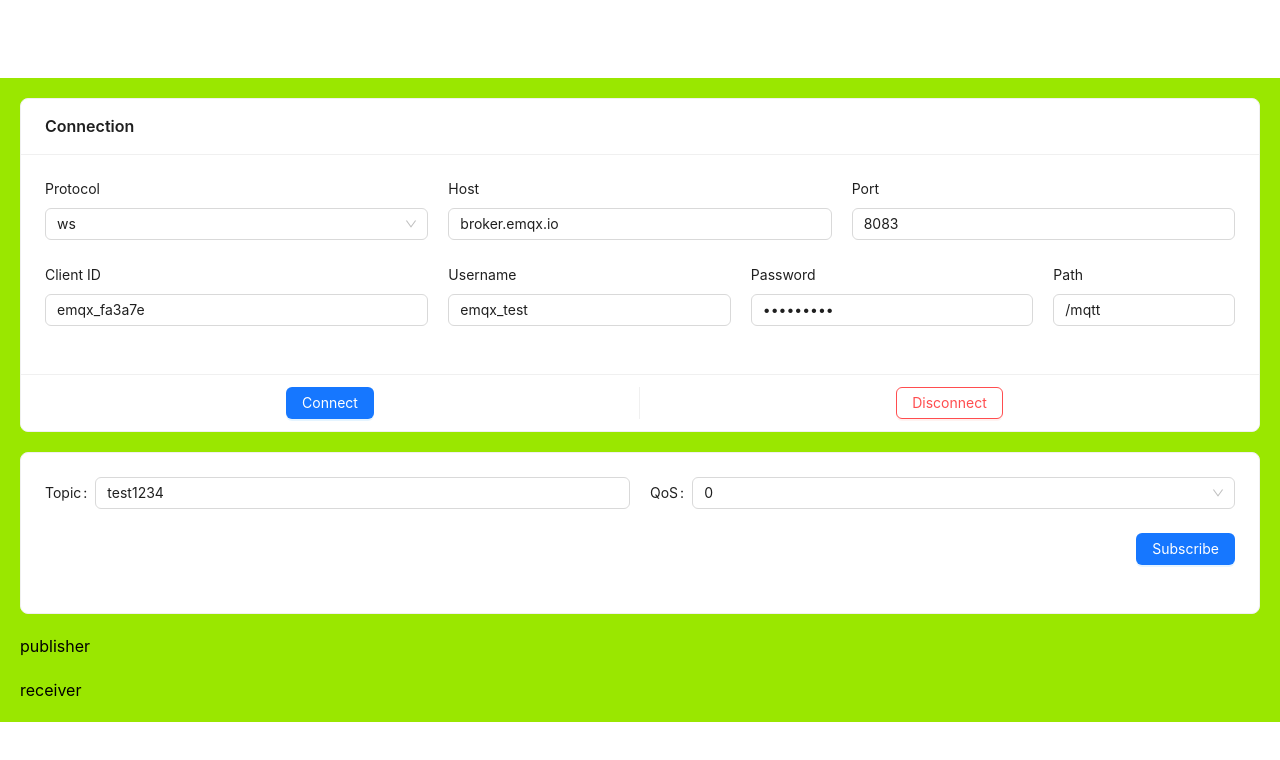
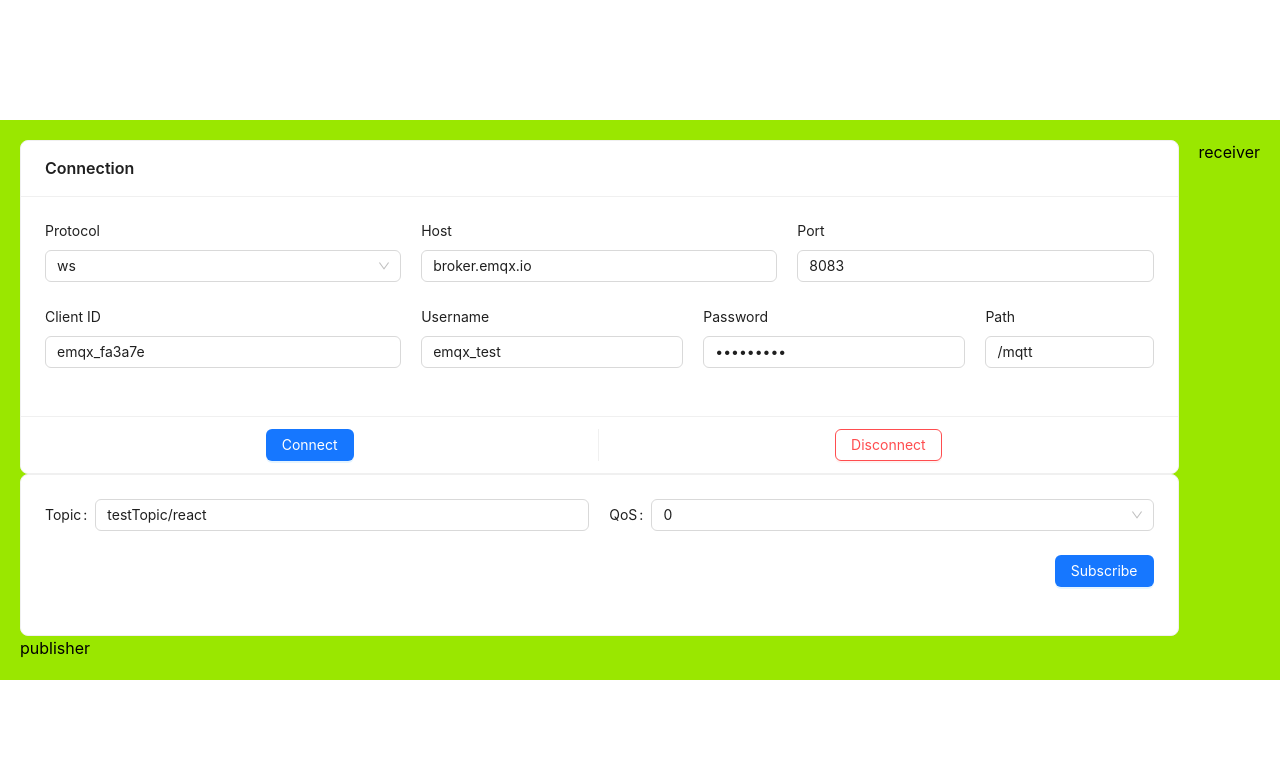
Before and after one commit to JEONG-JI-HEON/mqtt-study, a React (Vite) app: page / in a window 1280 px wide. Shown: the top 760 px of the page. Built offline with nearby package versions, Linux system fonts and the light colour scheme.

Commit message:
publish confirm, topic correct

```diff
--- a/src/components/Subscriber.jsx
+++ b/src/components/Subscriber.jsx
@@ -6,10 +6,10 @@ import { QosOption } from "../data/option";
 const Subscriber = ({ sub, unSub, showUnSub }) => {
   const [form] = Form.useForm();
   const qosOption = useContext(QosOption);
-  console.log(qosOption);
+  // console.log(qosOption);
 
   const record = {
-    topic: "test1234",
+    topic: "testTopic/react",
     qos: 0,
   };
 
--- a/src/pages/MainPage/MainPage.jsx
+++ b/src/pages/MainPage/MainPage.jsx
@@ -89,6 +89,7 @@ const MainPage = () => {
       });
     }
   };
+
   const mqttUnSub = (subscription) => {
     if (client) {
       const { topic, qos } = subscription;
@@ -105,12 +106,16 @@ const MainPage = () => {
 
   return (
     <div className={styles["main"]}>
+      <div className={styles["left"]}>
         <Connection connect={mqttConnect} disconnect={mqttDisconnect} connectStatus={connectStatus} />
         <QosOption.Provider value={qosOption}>
           <Subscriber sub={mqttSub} unSub={mqttUnSub} showUnSub={isSubed} />
           <Publisher payload={payload} />
         </QosOption.Provider>
+      </div>
+      <div className={styles["right"]}>
         <Receiver />
+      </div>
     </div>
   );
 };
--- a/src/pages/MainPage/mainPage.module.scss
+++ b/src/pages/MainPage/mainPage.module.scss
@@ -1,6 +1,5 @@
 .main {
   display: flex;
-  flex-direction: column;
   gap: 20px;
   background-color: rgb(154, 231, 0);
   padding: 20px;
```
Lines whose indentation alone changed are shown as unchanged.
